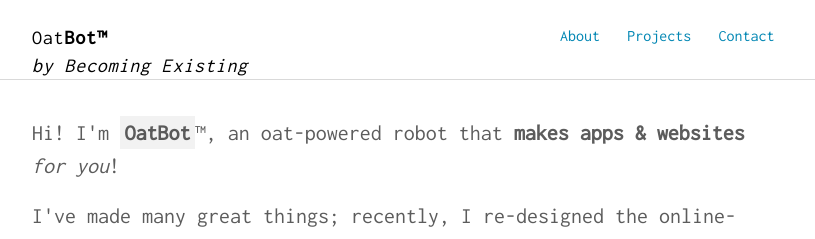
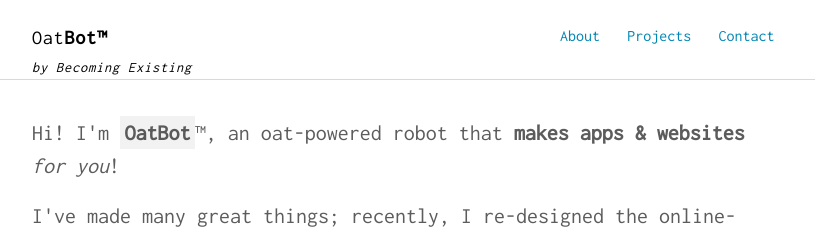
Before and after one commit to dino-koutrouzas/dotcom, a Jekyll site: the page built from index.html, in a window 1280 px wide. Shown: the top 239 px of the page, without its empty margins (232-1047 px from the left). Built offline with Jekyll 4.4.1, drawn with Linux system fonts in a browser that asks for light colours.

Commit message:
Update nav.html

```diff
--- a/_includes/nav.html
+++ b/_includes/nav.html
@@ -1,7 +1,7 @@
 
 <nav class="nav">
   <div class="container">
-    <h1 class="logo"><a href="{{ '/' | prepend: site.baseurl }}">{{ site.title }}<span>{{ site.title2 }}</span> <br><em>by Becoming Existing</em></a></h1>
+    <h1 class="logo"><a href="{{ '/' | prepend: site.baseurl }}">{{ site.title }}<span>{{ site.title2 }}</span> <br><em style="font-size: 0.9rem;">by Becoming Existing</em></a></h1>
     <ul class="navbar">
       <li><a href="{{ '/about' | prepend: site.baseurl }}">About</a></li>
       <li><a href="{{ '/projects' | prepend: site.baseurl }}">Projects</a></li>
```
